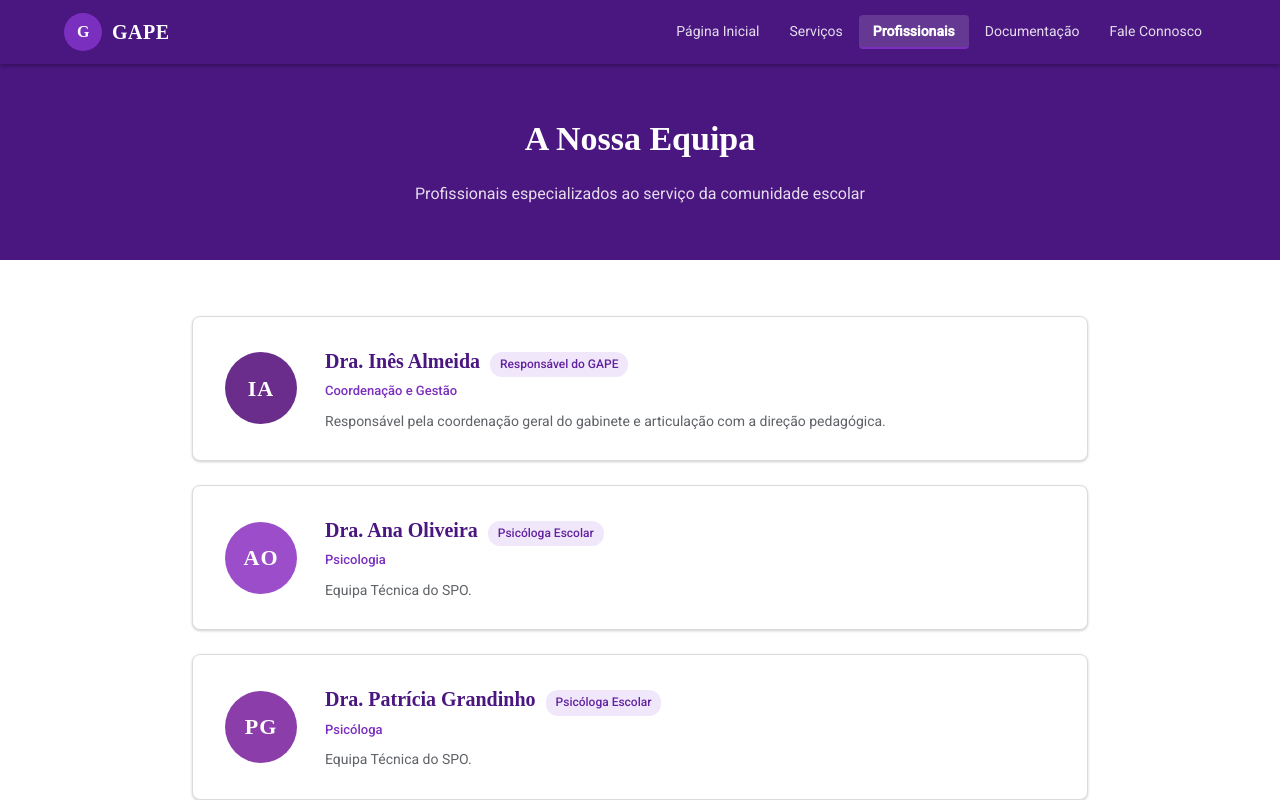
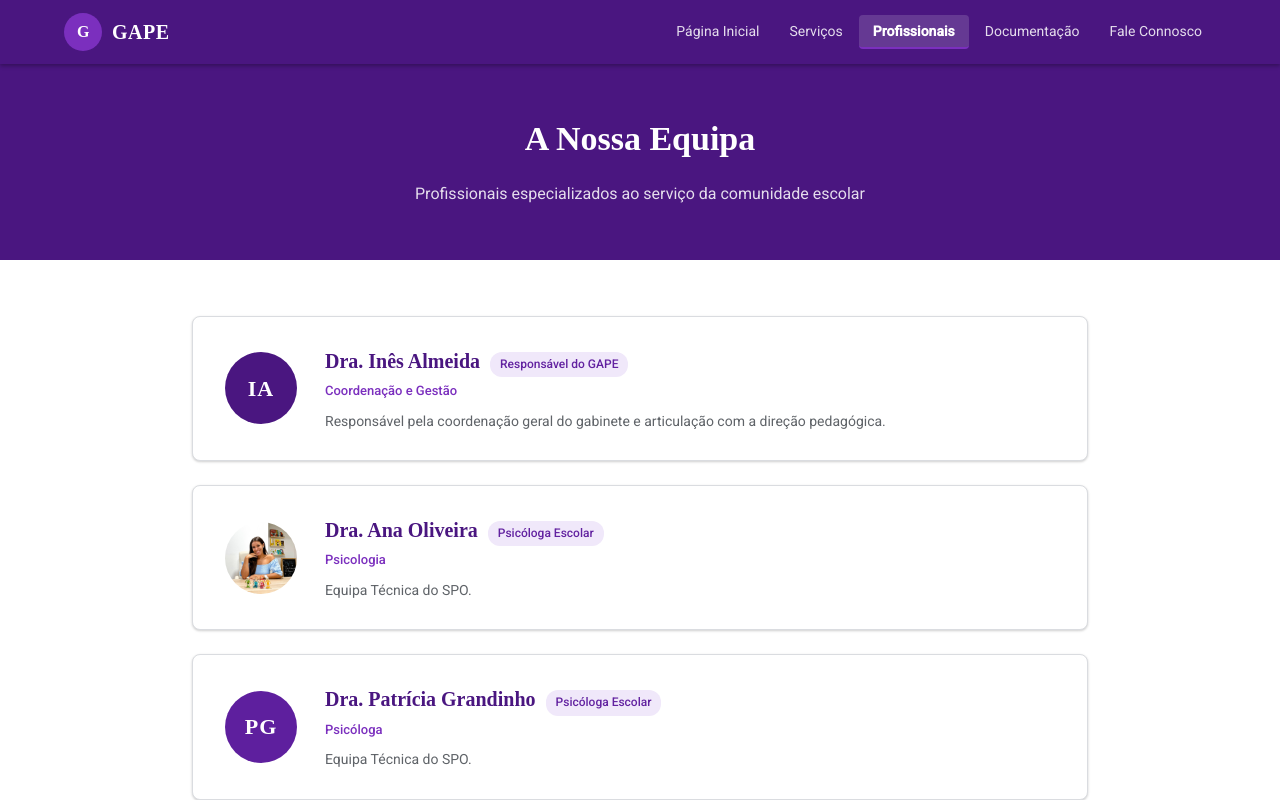
Before and after one commit to gape-epave/gape, a React (Vite) app: page / in a window 1280 px wide. Both pictures are taken after a click on the button "Profissionais". Shown: the top 800 px of the page. Built offline with nearby package versions, Linux system fonts and the light colour scheme; a web font is replaced by a local one.

Commit message:
feat: foto Ana Oliveira + suporte a imagens em Profissionais

```diff
--- a/src/components/Profissionais.jsx
+++ b/src/components/Profissionais.jsx
@@ -5,7 +5,8 @@ const TEAM = [
     role: 'Responsável do GAPE',
     area: 'Coordenação e Gestão',
     desc: 'Responsável pela coordenação geral do gabinete e articulação com a direção pedagógica.',
-    color: '#6B2D8C',
+    color: '#4A1680',
+    photo: null,
   },
   {
     initials: 'AO',
@@ -13,7 +14,8 @@ const TEAM = [
     role: 'Psicóloga Escolar',
     area: 'Psicologia',
     desc: 'Equipa Técnica do SPO.',
-    color: '#9B4DCA',
+    color: '#7B2FBE',
+    photo: '/images/Ana_Oliveira.jpg',
   },
   {
     initials: 'PG',
@@ -21,7 +23,8 @@ const TEAM = [
     role: 'Psicóloga Escolar',
     area: 'Psicóloga',
     desc: 'Equipa Técnica do SPO.',
-    color: '#8B3DA9',
+    color: '#5E1F9E',
+    photo: null,
   },
 ];
 
@@ -52,15 +55,24 @@ export default function Profissionais() {
               boxShadow: 'var(--card-shadow)',
               display: 'flex', alignItems: 'center', gap: 28,
             }}>
-              {/* Avatar */}
+              {/* Avatar — foto ou iniciais */}
               <div style={{
                 width: 72, height: 72, borderRadius: '50%', flexShrink: 0,
-                background: p.color,
+                background: p.photo ? 'transparent' : p.color,
                 display: 'flex', alignItems: 'center', justifyContent: 'center',
                 fontFamily: 'Google Sans', fontWeight: 700, fontSize: 22, color: '#fff',
                 letterSpacing: 1,
+                overflow: 'hidden',
               }}>
-                {p.initials}
+                {p.photo ? (
+                  <img
+                    src={p.photo}
+                    alt={p.name}
+                    style={{ width: '100%', height: '100%', objectFit: 'cover', objectPosition: 'center top' }}
+                  />
+                ) : (
+                  p.initials
+                )}
               </div>
 
               {/* Info */}
@@ -97,6 +109,10 @@ export default function Profissionais() {
             a página <strong style={{ color: 'var(--navy)' }}>Fale Connosco</strong> ou dirija-se ao gabinete durante o horário de atendimento.
           </p>
         </div>
+
+        {/* Nota para gestores */}
+        {/* Para adicionar/atualizar fotos: colocar o ficheiro em public/images/ com o nome
+            exato indicado no campo "photo" do array TEAM acima. Ex: public/images/Ines_Almeida.jpg */}
       </section>
     </div>
   );
```
